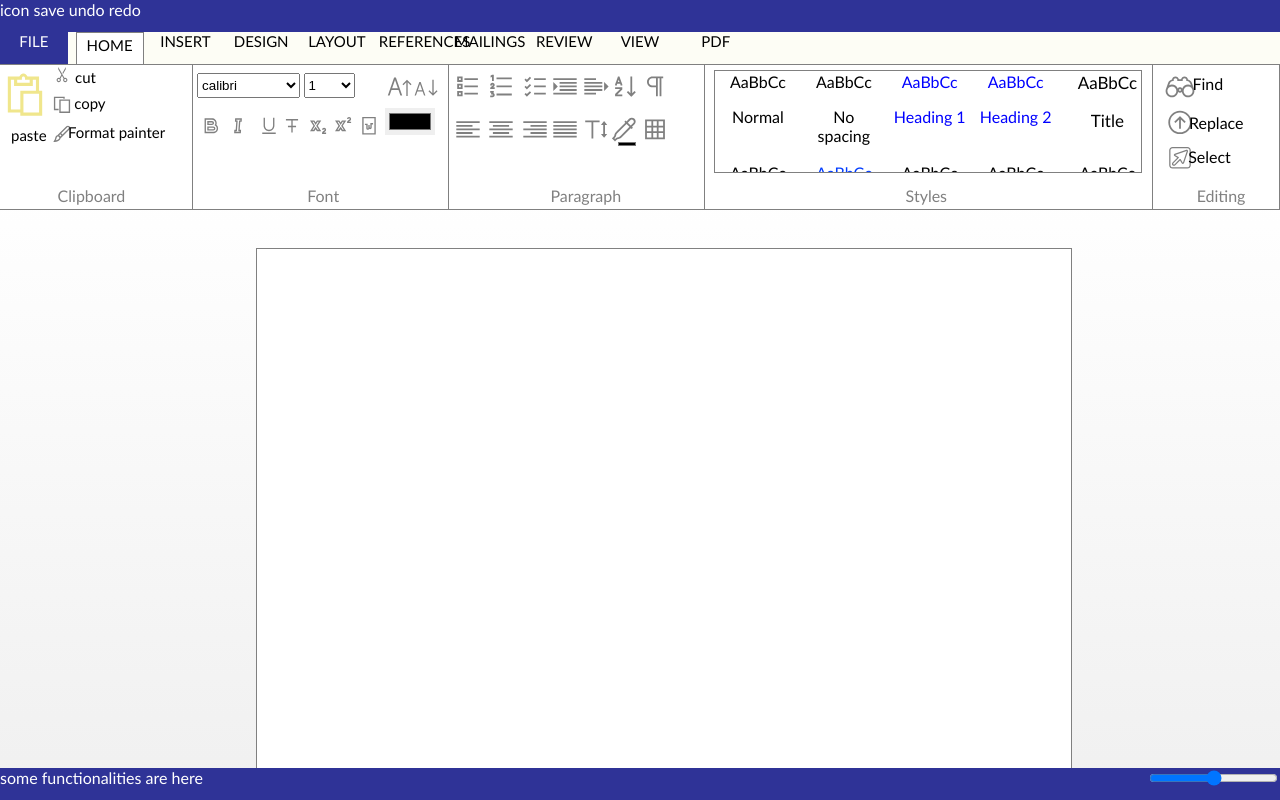
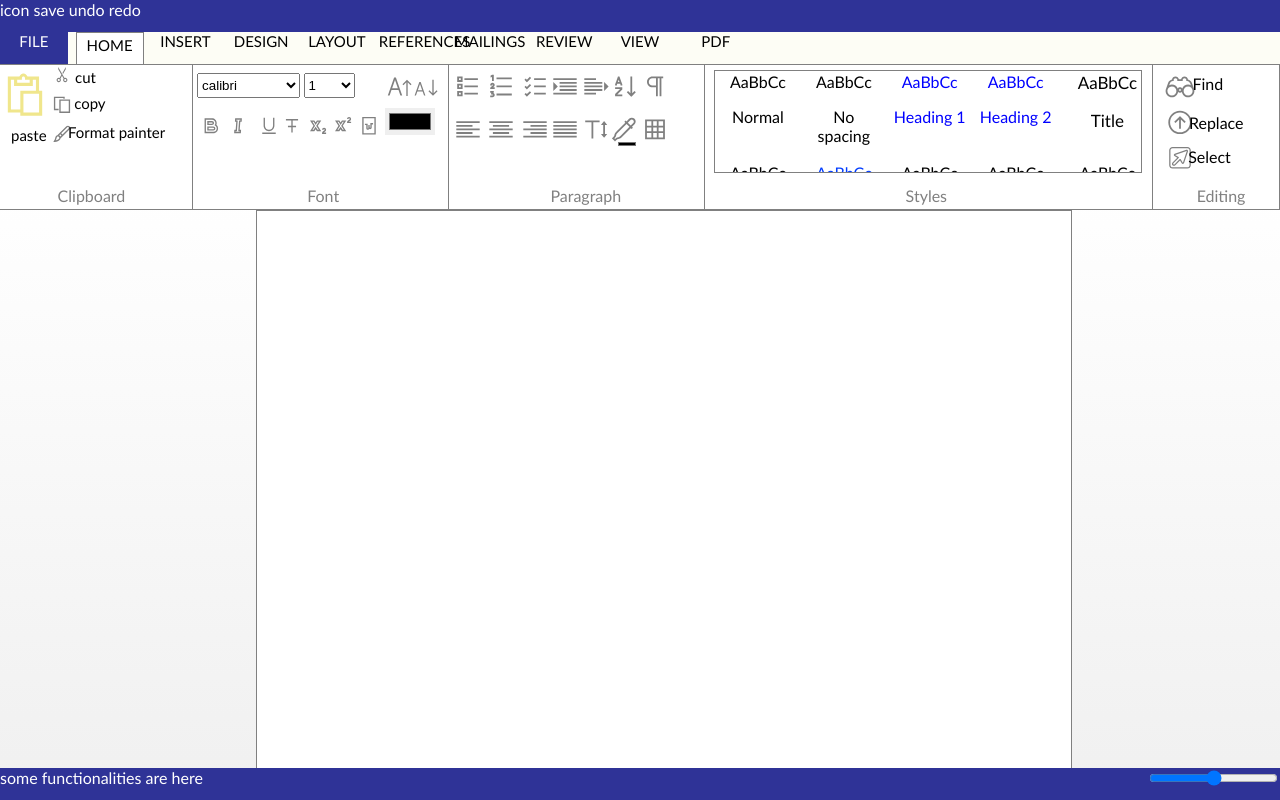
Before and after one commit to Olawale090/onlineTextEditor, a website with bundled scripts: page index.html in a window 1280 px wide. Built offline with nearby package versions, Linux system fonts and the light colour scheme.

Commit message:
lil update

```diff
--- a/index.html
+++ b/index.html
@@ -1352,11 +1352,6 @@
         <iframe id="page" class="paper" name="iframe">
 
         </iframe>
-
-        <iframe id="page" class="paper" name="iframe">
-
-        </iframe>
-
     </div>
 
 
--- a/styles/index.css
+++ b/styles/index.css
@@ -745,7 +745,7 @@
         width: 21.59cm;
         height: 27.94cm;
         margin-left: 20%;
-        margin-top: 5%;
+        margin-top: 2%;
         overflow: auto !important;
         font-family: 'Gill Sans', 'Gill Sans MT', Calibri, 'Trebuchet MS', sans-serif;
         border: solid gray 1px;
```
